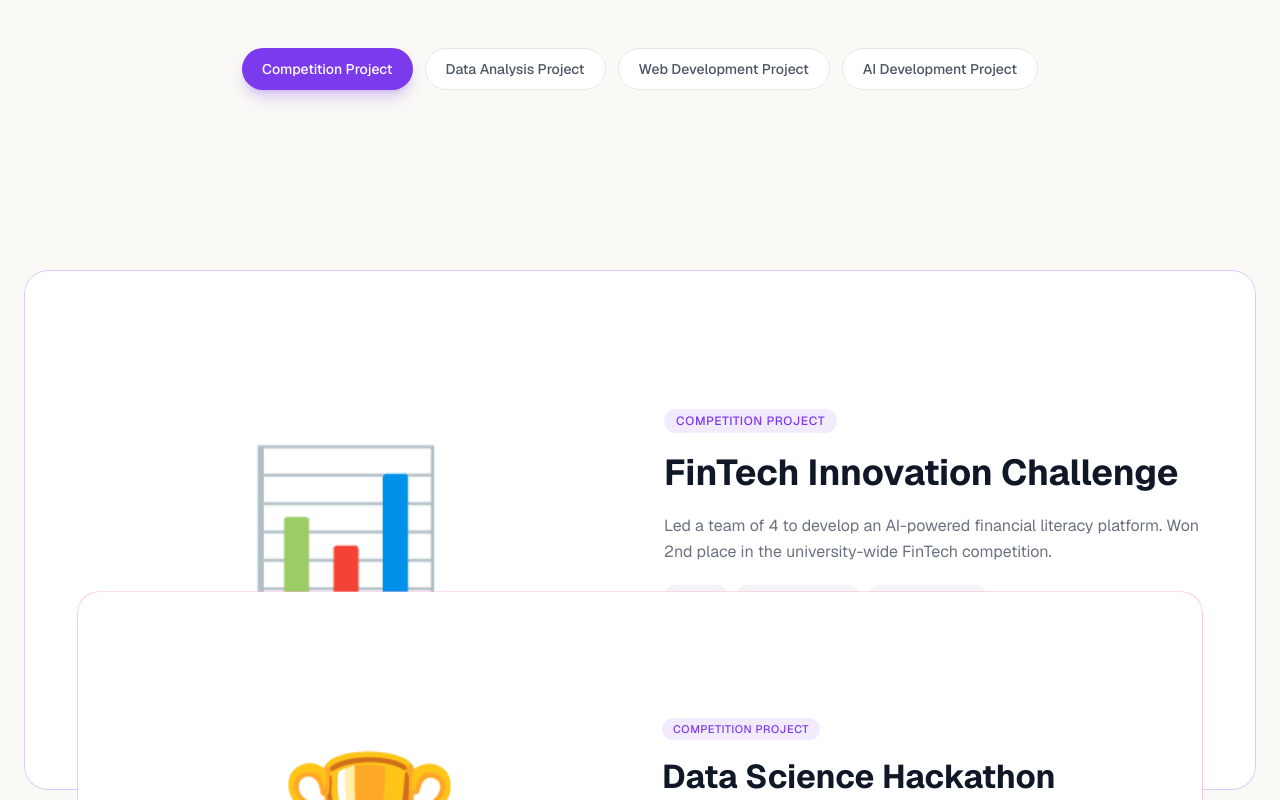
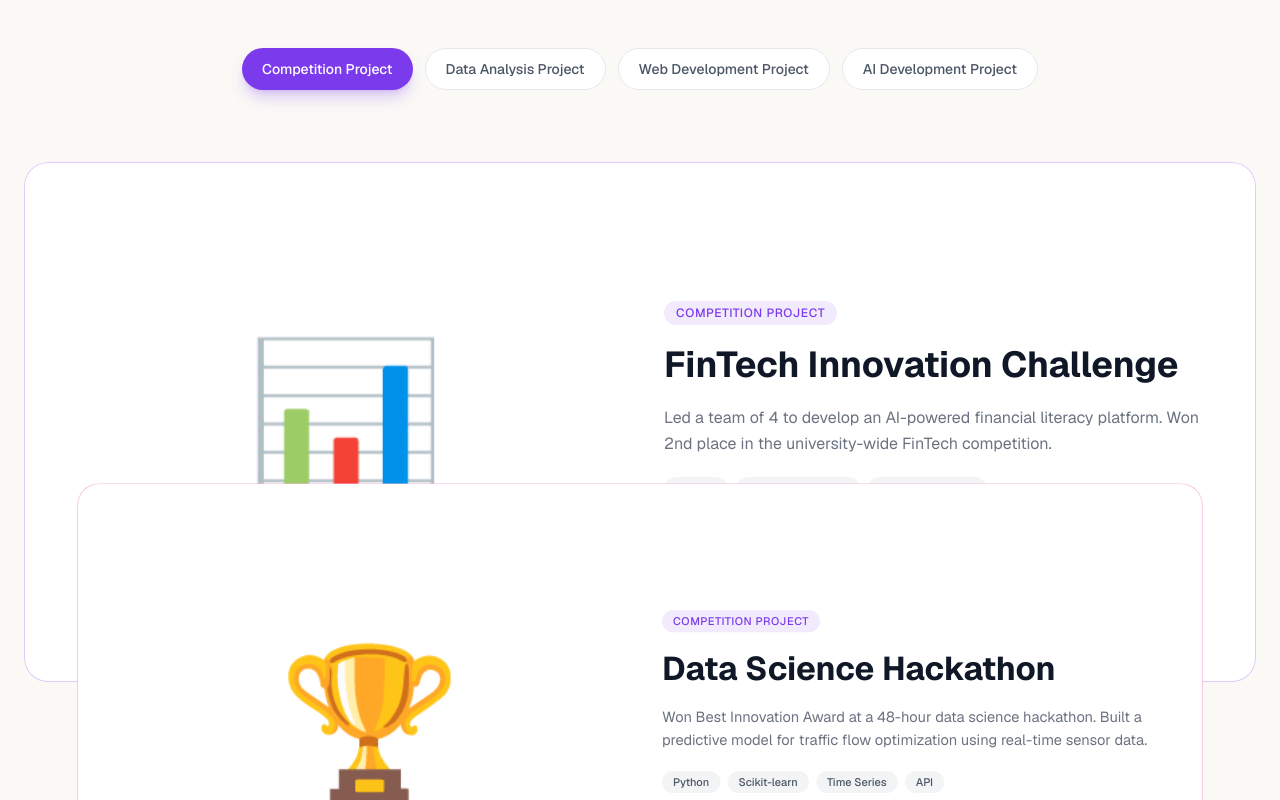
Before and after one commit to Huenying/my-portfolio-website, a Next.js app: page / in a window 1280 px wide. Shown: the part 1880-2680 px from the top of the page. Built offline with nearby package versions, Linux system fonts and the light colour scheme.

Commit message:
Reduce gap between tab bar and first project card with items-start pt-8

```diff
--- a/components/Portfolio.tsx
+++ b/components/Portfolio.tsx
@@ -303,7 +303,7 @@ export default function Portfolio() {
             style={{ height: `${filteredProjects.length * 100}vh` }}
           >
             {/* Sticky container — all cards converge here */}
-            <div className="sticky top-24 h-screen flex items-center justify-center">
+            <div className="sticky top-24 h-screen flex items-start justify-center pt-8">
               <div
                 className="w-full relative"
                 style={{ height: "65vh", minHeight: "400px" }}
```
